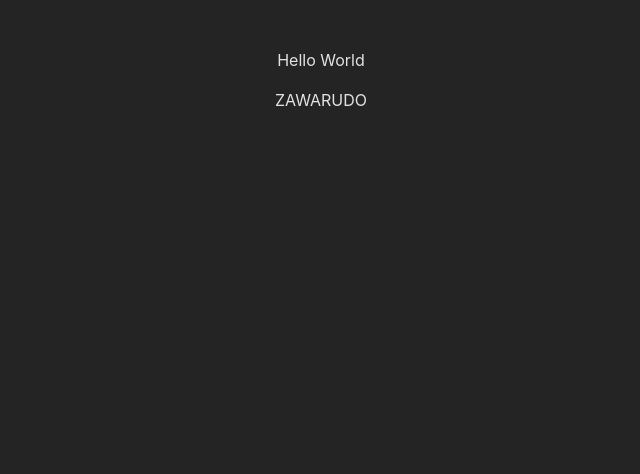
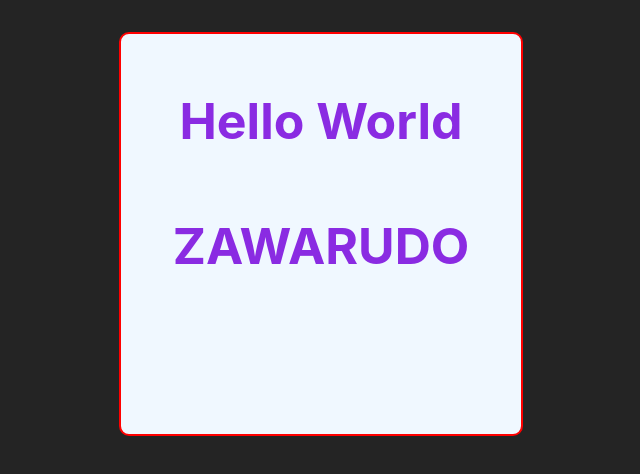
Before and after one commit to MatheusFoliatti/front01, a React (Vite) app: page / in a window 1280 px wide. Shown: the top 474 px of the page, without its empty margins (319-959 px from the left). Built offline with nearby package versions, Linux system fonts and the light colour scheme.

Commit message:
using styled component

```diff
--- a/src/App.jsx
+++ b/src/App.jsx
@@ -1,12 +1,33 @@
-import { useState } from "react";
+import styled from "styled-components";
 import "./App.css";
+
+const PStyle = styled.p`
+	font-size: 20px;
+	color: purple;
+`;
+
+const Box = styled.div`
+	width: 400px;
+	height: 400px;
+	background-color: aliceblue;
+	border: 2px solid red;
+	border-radius: 10px;
+
+	p {
+		font-size: 50px;
+		font-weight: bold;
+		color: blueviolet;
+	}
+`;
 
 export const App = () => {
 	const txt = "ZAWARUDO";
 	return (
 		<>
-			<p>Hello World</p>
-			<p>{txt}</p>
+			<Box>
+				<PStyle>Hello World</PStyle>
+				<PStyle>{txt}</PStyle>
+			</Box>
 		</>
 	);
 };
```
